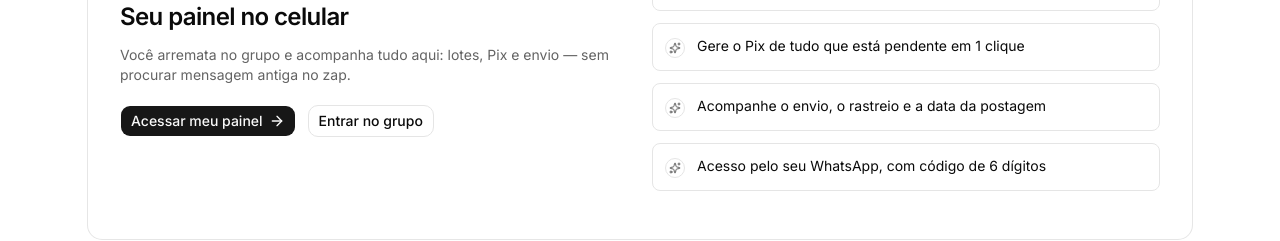
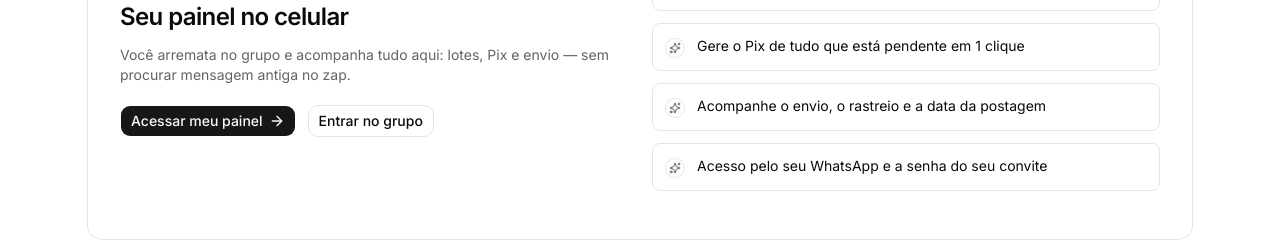
Before and after one commit to Nizera/crmleilao, a Next.js app: page / in a window 1280 px wide. Shown: the part 1740-1981 px from the top of the page. Built offline with nearby package versions, Linux system fonts and the light colour scheme.

Commit message:
fix(site): landing ainda anunciava o codigo de 6 digitos do OTP removido

```diff
--- a/src/app/(marketing)/page.tsx
+++ b/src/app/(marketing)/page.tsx
@@ -93,7 +93,7 @@ const panelPerks = [
   "Seus lotes arrematados em um lugar só, com foto e valor",
   "Gere o Pix de tudo que está pendente em 1 clique",
   "Acompanhe o envio, o rastreio e a data da postagem",
-  "Acesso pelo seu WhatsApp, com código de 6 dígitos",
+  "Acesso pelo seu WhatsApp e a senha do seu convite",
 ];
 
 export default function LandingPage() {
```
